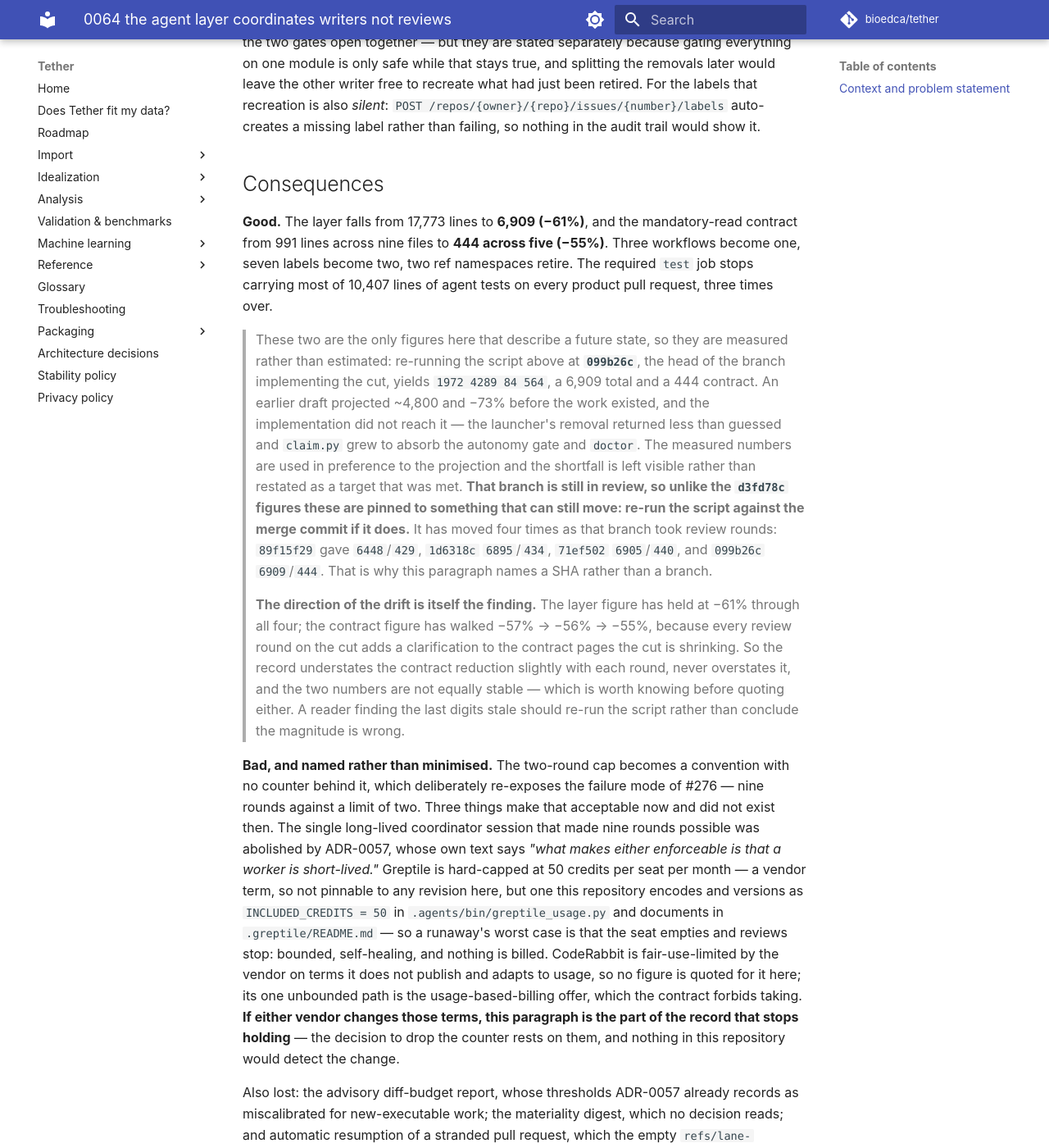
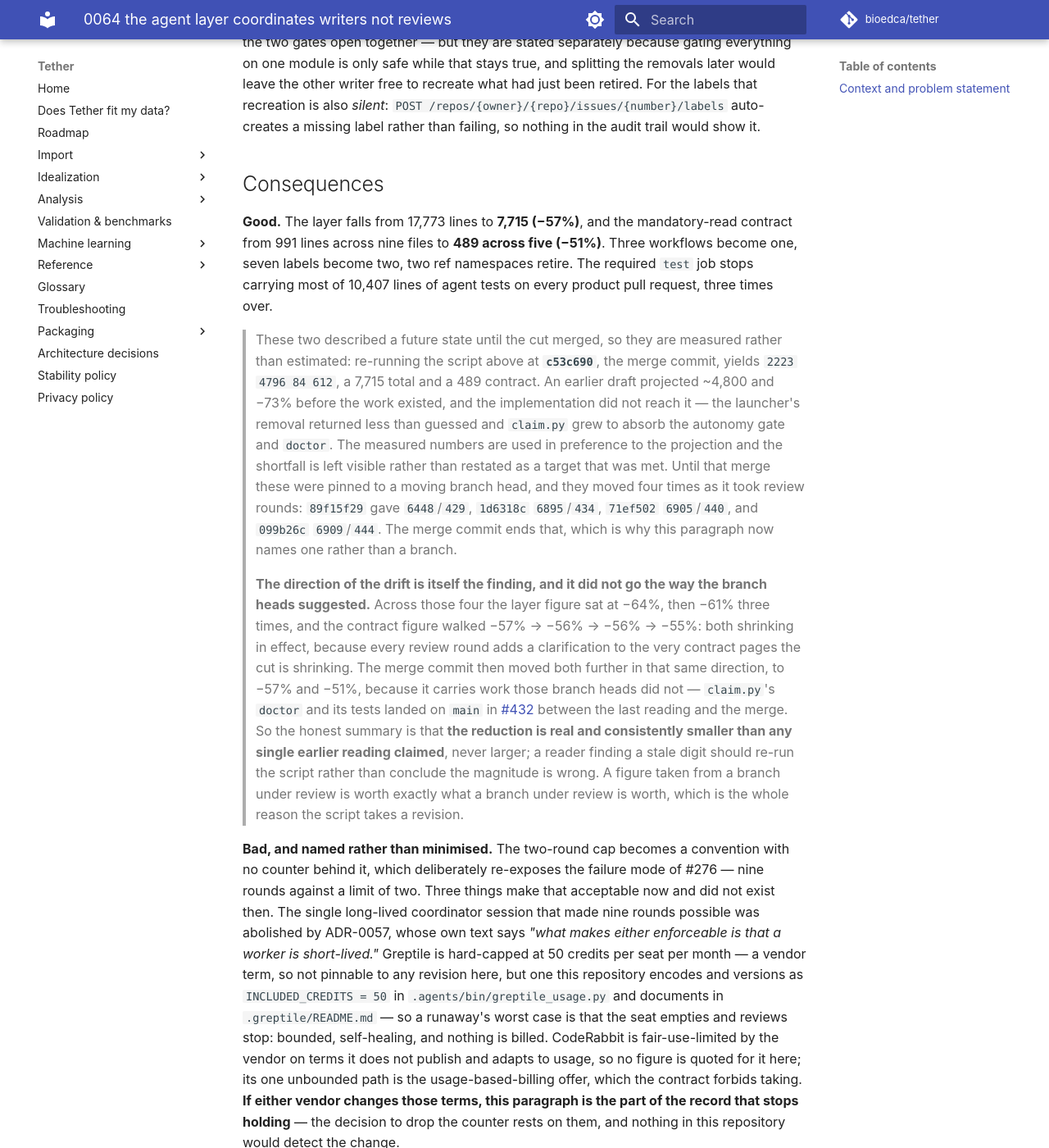
Before and after one commit to bioedca/tether, an MkDocs documentation site: the page built from docs/adr/0064-the-agent-layer-coordinates-writers-not-reviews.md, in a window 1280 px wide and 1400 px high, scrolled down 10853 px. Shown: the whole window at 82% size. Built offline with MkDocs 1.6.1 and Material for MkDocs 9.7.7, drawn with Linux system fonts in a browser that asks for light colours; comment, search, counter and statistics services are not loaded; the version menu is left out; some of the changed text lies outside the part shown.

Commit message:
docs(adr): pin ADR-0064's after-state to the merge commit, and correct the drift
The record's after-column was pinned to a branch head under review, with the
note saying to re-run the script against the merge commit if it moved. It moved
four times, and now there is a merge commit: `c53c690`.

Re-running the record's own committed script there gives `2223 4796 84 612` — a
**7,715** layer total and a **489** contract, so §Consequences now reads −57%
and −51% rather than −61% and −55%.

Two corrections fall out of that, and both make the record less flattering:

- **The drift note said the layer figure "has held at −61% through all four".**
  It had not: `89f15f29` is 6448/17773, which is −64%. It held at −61% through
  the last three. A paragraph whose entire purpose is honesty about drift was
  carrying an unchecked number of its own.
- **The merge commit is 806 lines above the last branch reading**, because
  `claim.py`'s `doctor` and its tests landed on `main` in #432 between the two.
  A figure taken from a branch under review is worth what a branch under review
  is worth — which is the reason the script takes a revision, and the reason
  this column was always the weaker claim.

The rewritten paragraph states the series as it actually went and the direction
that survives it: the reduction is real and consistently *smaller* than any
single earlier reading claimed, never larger.

Verified after editing by re-extracting the fenced script from the committed
markdown and running those exact bytes: `d3fd78c` still prints the before
comment, `c53c690` prints the new after comment, and a bad revision still exits
1.

````diff
--- a/docs/adr/0064-the-agent-layer-coordinates-writers-not-reviews.md
+++ b/docs/adr/0064-the-agent-layer-coordinates-writers-not-reviews.md
@@ -65,8 +65,8 @@ SPDX-License-Identifier: GPL-3.0-or-later
 > # d3fd78c  -> scripts=5469 tests=10407 flows=502 prose=1395
 > #             layer=17773 contract=991 product=42796 adrs=1071
 > #             test_triage=3932 | 2186 src/tether/gui/shell.py
-> # 099b26c  -> scripts=1972 tests=4289 flows=84 prose=564
-> #             layer=6909 contract=444 product=42796 adrs=1078
+> # c53c690  -> scripts=2223 tests=4796 flows=84 prose=612
+> #             layer=7715 contract=489 product=42796 adrs=1078
 > #             test_triage=0 (deleted) | 2186 src/tether/gui/shell.py
 > ```
 >
@@ -74,7 +74,7 @@ SPDX-License-Identifier: GPL-3.0-or-later
 > `removed` names the seven paths the cut deletes — three of the ten test modules and four of the
 > nine contract files — and the loop above aborts on any *other* missing path in those lists, so
 > `keep` can only ever drop something already declared. That is why one pair of lists gives 991 and
-> 10,407 before and 444 and 4,289 after.
+> 10,407 before and 489 and 4,796 after.
 >
 > **The directory-derived sets are not covered by it, deliberately.** `scripts`, `flows`, `adrs`,
 > `product` and the `.agents/tasks`/`docs/agents` half of `prose` come from `git ls-tree`, which
@@ -89,10 +89,10 @@ SPDX-License-Identifier: GPL-3.0-or-later
 > revision exits 1, an unexpected missing path exits 1 naming the file, and the two good revisions
 > print the values in the comment.
 >
-> `099b26c` is the head of the branch implementing the cut — a branch under review, not an
-> immutable record, so **if it changes again before merge, re-run the script against its merge
-> commit.** That whole column is a weaker claim than the `d3fd78c` one for exactly this reason, and
-> §Consequences records what has happened to it so far in one place rather than two. One figure is
+> `c53c690` is the **merge commit** of the branch implementing the cut ([#431](https://github.com/bioedca/tether/pull/431),
+> squashed onto `main` 2026-08-10), so unlike the four branch heads that preceded it the after-column
+> is now pinned to something immutable and this note no longer carries a warning that it may move.
+> §Consequences records what it did while it could, in one place rather than two. One figure is
 > not from this script at all and says so where it is made: the ADR-0052 comparison, at `6d53c98`.
 >
 > **Three kinds of evidence, and only the first is reproducible from a SHA.** The line counts
@@ -398,29 +398,33 @@ failing, so nothing in the audit trail would show it.
 
 ## Consequences
 
-**Good.** The layer falls from 17,773 lines to **6,909 (−61%)**, and the mandatory-read contract from
-991 lines across nine files to **444 across five (−55%)**. Three workflows become one, seven labels
+**Good.** The layer falls from 17,773 lines to **7,715 (−57%)**, and the mandatory-read contract from
+991 lines across nine files to **489 across five (−51%)**. Three workflows become one, seven labels
 become two, two ref namespaces retire. The required `test` job stops carrying most of 10,407 lines
 of agent tests on every product pull request, three times over.
 
-> These two are the only figures here that describe a future state, so they are measured rather than
-> estimated: re-running the script above at **`099b26c`**, the head of the branch implementing the
-> cut, yields `1972 4289 84 564`, a 6,909 total and a 444 contract. An earlier draft projected
+> These two described a future state until the cut merged, so they are measured rather than
+> estimated: re-running the script above at **`c53c690`**, the merge commit, yields
+> `2223 4796 84 612`, a 7,715 total and a 489 contract. An earlier draft projected
 > ~4,800 and −73% before the work existed, and the implementation did not reach it — the launcher's
 > removal returned less than guessed and `claim.py` grew to absorb the autonomy gate and `doctor`.
 > The measured numbers are used in preference to the projection and the shortfall is left visible
-> rather than restated as a target that was met. **That branch is still in review, so unlike the
-> `d3fd78c` figures these are pinned to something that can still move: re-run the script against
-> the merge commit if it does.** It has moved four times as that branch took review rounds:
-> `89f15f29` gave `6448`/`429`, `1d6318c` `6895`/`434`, `71ef502` `6905`/`440`, and `099b26c`
-> `6909`/`444`. That is why this paragraph names a SHA rather than a branch.
+> rather than restated as a target that was met. Until that merge these were pinned to a moving
+> branch head, and they moved four times as it took review rounds: `89f15f29` gave `6448`/`429`,
+> `1d6318c` `6895`/`434`, `71ef502` `6905`/`440`, and `099b26c` `6909`/`444`. The merge commit ends
+> that, which is why this paragraph now names one rather than a branch.
 >
-> **The direction of the drift is itself the finding.** The layer figure has held at −61% through
-> all four; the contract figure has walked −57% → −56% → −55%, because every review round on the
-> cut adds a clarification to the contract pages the cut is shrinking. So the record understates
-> the contract reduction slightly with each round, never overstates it, and the two numbers are not
-> equally stable — which is worth knowing before quoting either. A reader finding the last digits
-> stale should re-run the script rather than conclude the magnitude is wrong.
+> **The direction of the drift is itself the finding, and it did not go the way the branch heads
+> suggested.** Across those four the layer figure sat at −64%, then −61% three times, and the
+> contract figure walked −57% → −56% → −56% → −55%: both shrinking in effect, because every review
+> round adds a clarification to the very contract pages the cut is shrinking. The merge commit then
+> moved both further in that same direction, to −57% and −51%, because it carries work those branch
+> heads did not — `claim.py`'s `doctor` and its tests landed on `main` in
+> [#432](https://github.com/bioedca/tether/pull/432) between the last reading and the merge. So the
+> honest summary is that **the reduction is real and consistently smaller than any single earlier
+> reading claimed**, never larger; a reader finding a stale digit should re-run the script rather
+> than conclude the magnitude is wrong. A figure taken from a branch under review is worth exactly
+> what a branch under review is worth, which is the whole reason the script takes a revision.
 
 **Bad, and named rather than minimised.** The two-round cap becomes a convention with no counter
 behind it, which deliberately re-exposes the failure mode of #276 — nine rounds against a limit of
````
